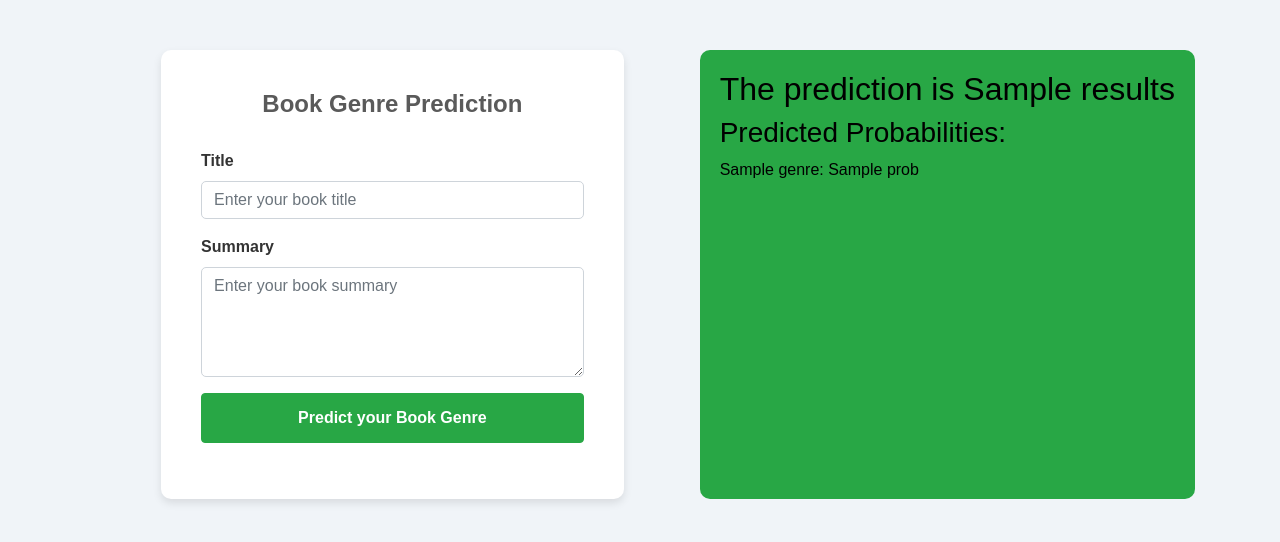
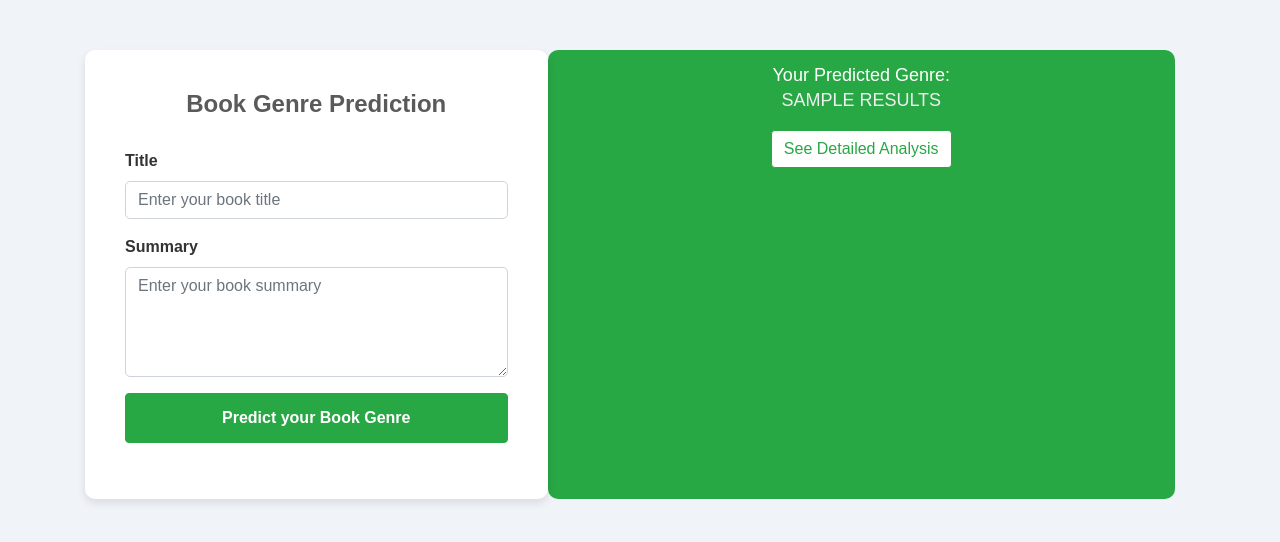
Before and after one commit to Vaaruni2797/book-genre-prediction, a Flask app: template templates/home.html in a window 1280 px wide. Shown: the top 542 px of the page. Run offline with Flask 3, Linux system fonts and the light colour scheme; the template is opened without the code that fills it: most values are stand-ins (such as "Sample title", 1, 10 or a date in 2020); some libraries are stand-ins or nearby versions.

Commit message:
UI changes and chart addition

```diff
--- a/app.py
+++ b/app.py
@@ -1,6 +1,9 @@
 import os
 import numpy as np
 import pandas as pd
+import plotly.graph_objs as go
+import plotly.io as pio
+from plotly.subplots import make_subplots
 from flask import Flask, request, render_template
 from src.pipeline.predict_pipeline import CustomData, PredictPipeline
 
@@ -25,8 +28,18 @@ def predict_datapoint():
         pred_df = data.get_data_as_data_frame()
         predict_pipeline = PredictPipeline()
         results, probabilities = predict_pipeline.predict(pred_df['summary'])
+        prob_dict = {}
+        for prob, genre in probabilities:
+            prob_dict[genre]=prob
 
-        return render_template('home.html', results = results[0], probabilities=probabilities)
+        fig = go.Figure([go.Bar(x=list(prob_dict.values()), y=list(prob_dict.keys()),orientation='h')])
+        fig.update_layout(title='Predicted Genre Probabilities',
+                        xaxis_title='Genre',
+                        yaxis_title='Probability',
+                        yaxis=dict(autorange='reversed'))
+        chart_html = pio.to_html(fig, full_html=False)
+
+        return render_template('home.html', results=results[0], chart=chart_html)
 
 if __name__ == "__main__":
     app.run(host='0.0.0.0', port=int(os.environ.get('PORT', 5000)))
--- a/requirements.txt
+++ b/requirements.txt
@@ -6,4 +6,5 @@ matplotlib
 scikit-learn
 dill
 flask
+plotly
 -e .
--- a/templates/home.html
+++ b/templates/home.html
@@ -11,9 +11,11 @@
             background-color: #f0f4f8;
             font-family: 'Arial', sans-serif;
         }
+
         .container {
             margin-top: 50px;
         }
+
         .login {
             background-color: #ffffff;
             padding: 40px;
@@ -21,18 +23,22 @@
             box-shadow: 0px 4px 8px rgba(0, 0, 0, 0.1);
             transition: all 0.3s ease;
         }
+
         .login:hover {
             box-shadow: 0px 8px 16px rgba(0, 0, 0, 0.2);
         }
+
         h1, h2 {
             text-align: center;
             color: #333333;
         }
+
         h1 {
             font-weight: 700;
             margin-bottom: 30px;
             color: #5a5a5a;
         }
+
         .btn-primary {
             background-color: #28a745;
             border-color: #28a745;
@@ -41,84 +47,128 @@
             font-size: 16px;
             font-weight: bold;
         }
+
         .btn-primary:hover {
             background-color: #218838;
             border-color: #1e7e34;
         }
+        .btn-detail {
+            background-color: white;
+            color: #28a745; /* Green text */
+            border: 1px solid #28a745; /* Green border */
+        }
+
+        .btn-detail:hover {
+            background-color: #28a745; /* Green background on hover */
+            color: white; /* White text on hover */
+            border: 1px solid #28a745; /* Green border on hover */
+        }
+
         .form-control {
             border-radius: 5px;
         }
+
         .form-label {
             font-weight: 600;
             color: #333;
         }
+
         .mb-3 {
             margin-bottom: 20px;
         }
+
+        /* Adjusted result section for smaller display */
         .result {
-            font-size: 20px;
+            font-size: 16px;
             font-weight: 600;
             color: #ffffff;
             background-color: #17a2b8;
             border-radius: 5px;
-            padding: 10px 20px;
+            padding: 10px;
             margin-top: 20px;
             text-align: center;
         }
+
         /* Side-by-side layout for form and result */
         .form-container {
             display: flex;
             justify-content: space-between;
         }
-        .form-container .login {
+
+        .form-container .login,
+        .form-container .result-section {
             flex: 1;
             margin-right: 20px;
+            min-height: 300px; /* Equal height for both sections */
         }
-        .form-container .result {
-            flex: 0.5;
-            margin-left: 20px;
-        }
+
         @media (max-width: 768px) {
             .form-container {
                 flex-direction: column;
             }
+
             .form-container .login {
                 margin-right: 0;
             }
-            .form-container .result {
+
+            .form-container .result-section {
                 margin-left: 0;
                 margin-top: 20px;
             }
         }
+
         @media (max-width: 576px) {
             h1 {
                 font-size: 24px;
             }
+
             .btn-primary {
                 font-size: 14px;
             }
+
             .form-control {
                 font-size: 14px;
             }
         }
+
+        /* Smaller result section */
         .result-section {
             background-color: #28a745;
-            color: #000000;
-            padding: 20px;
+            color: #ffffff;
+            padding: 15px;
             border-radius: 10px;
+            text-align: center;
         }
 
         .result-section h2 {
-            color: #000000;
+            font-size: 18px;
+            color: #ffffff;
+            margin-bottom: 0;
+        }
+
+        .result-section p {
+            font-size: 18px;
+            color: #f0f0f0;
         }
 
         .result-section ul {
             list-style: none;
             padding: 0;
-            color: #000000;
+        }
+
+        #result-text {
+            text-transform: uppercase;
+        }
+
+        /* Chart hidden by default */
+        #chart-section {
+            display: none;
+            margin-top: 20px;
+            text-align: center;
         }
     </style>
 </head>
+
 <body>
     <div class="container form-container">
         <!-- Form Section -->
@@ -138,20 +188,39 @@
                 </div>
             </form>
         </div>
-        <div class="result-section">
-            <h2>The prediction is {{ results }}</h2>
-            <h3>Predicted Probabilities:</h3>
-            <ul>
-                {% for prob, genre in probabilities %}
-                    <li>{{ genre }}: {{ prob }}</li>
-                {% endfor %}
-            </ul>
+
+        <!-- Result Section - Only displayed if prediction exists -->
+        {% if results %}
+        <div class="result-section" id="result-section">
+            <h2>Your Predicted Genre:</h2>
+            <p id="result-text">{{ results }}</p>
+
+            <!-- Button to toggle the chart visibility -->
+            <button class="btn btn-detail" id="toggleChartBtn">See Detailed Analysis</button>
+
+            <!-- Chart Section - Hidden initially -->
+            <div id="chart-section">
+                {{ chart|safe }}
+            </div>
         </div>
+        {% endif %}
     </div>
 
     <!-- Bootstrap JS, Popper.js, and jQuery -->
     <script src="https://code.jquery.com/jquery-3.5.1.slim.min.js"></script>
     <script src="https://cdn.jsdelivr.net/npm/@popperjs/core@2.5.2/dist/umd/popper.min.js"></script>
     <script src="https://stackpath.bootstrapcdn.com/bootstrap/4.5.2/js/bootstrap.min.js"></script>
+
+    <!-- JavaScript to handle the chart toggle -->
+    <script>
+        document.getElementById("toggleChartBtn").addEventListener("click", function() {
+            const chartSection = document.getElementById("chart-section");
+            if (chartSection.style.display === "none" || chartSection.style.display === "") {
+                chartSection.style.display = "block"; // Show chart
+            } else {
+                chartSection.style.display = "none"; // Hide chart
+            }
+        });
+    </script>
 </body>
 </html>
```
